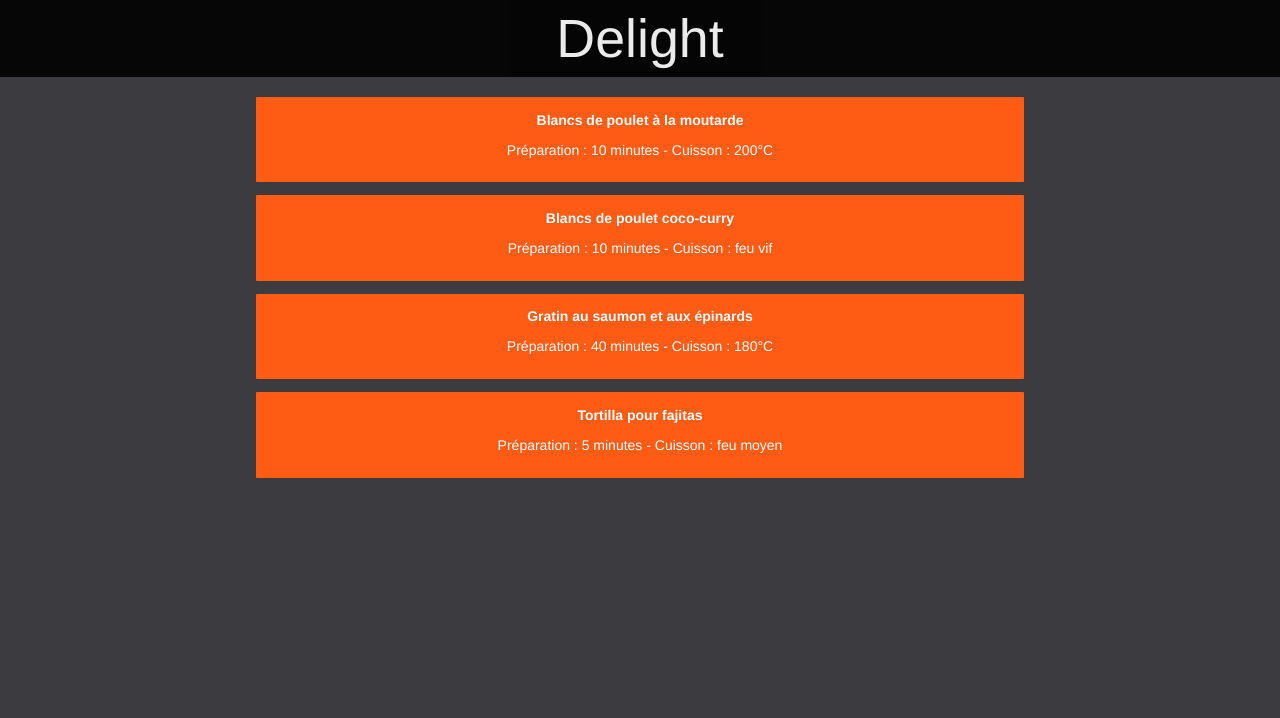
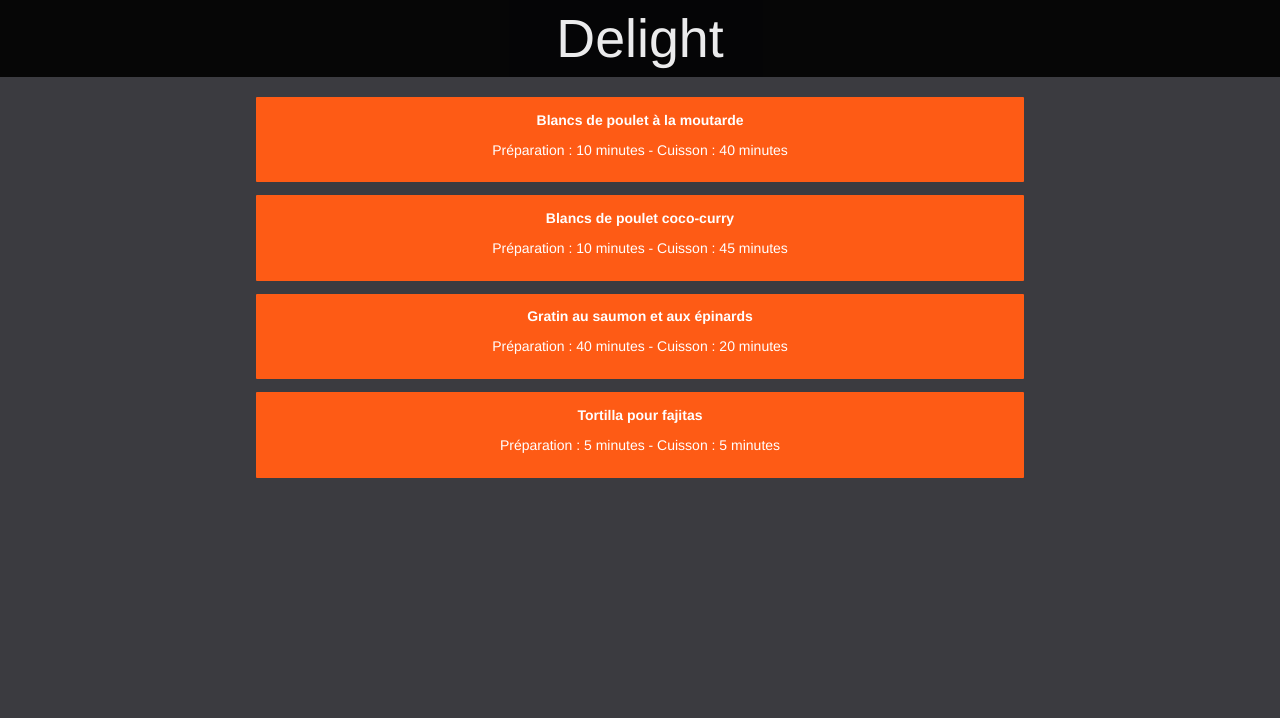
Before and after one commit to scrapp3rz/Delite, a PHP site: page /pageDish.php in a window 1280 px wide. Shown: the top 718 px of the page. Run offline with PHP 8.4, Linux system fonts and the light colour scheme; data comes from the database, SQL or seed files in the repository.

Commit message:
modifs couleurs des catégories

```diff
--- a/assets/css/style.css
+++ b/assets/css/style.css
@@ -14,6 +14,7 @@
 */
 body  {
 background: #3B3B40;
+	color: #fff;
 }
 
 #menucentre {
@@ -745,7 +746,7 @@ margin-bottom: auto;
 }
 
 .cat-recipe.smartcook {
-    background-color: #ff007f;
+    background-color: #f9429e;
 	opacity: 0.9;
 	transition: all 0.2s;
 }
@@ -786,7 +787,7 @@ margin-bottom: auto;
 
 
 .cat-recipe.conversion {
-    background-color: #f9429e;
+    background-color: #ff007f;
 	opacity: 0.9;
 	transition: all 0.2s;
 }
--- a/page15min.php
+++ b/page15min.php
@@ -45,7 +45,7 @@ while ($donnees = $reponse->fetch())
     <strong>Recette</strong> :  <a href="pageRecette.php?id_recette=<?php echo $donnees['recipeid']?> ">
     <?php  echo $donnees['nomrecette']; ?> <br>
     Temps de préparation : <?php echo $donnees['preparation']; ?> minutes<br>
-    Cuisson : <?php echo $donnees['temperature']; ?>  <br> <a/>
+    Cuisson : <?php echo $donnees['cuisson']; ?> minutes <br> <a/>
 
 <br>
    </p>
--- a/pageDessert.php
+++ b/pageDessert.php
@@ -47,7 +47,7 @@ while ($donnees = $reponse->fetch())
    <p class="titrerecette">
     Préparation : <?php echo $donnees['preparation']; ?> minutes   -
 
-    Cuisson : <?php echo $donnees['temperature']; ?>  <br>
+    Cuisson : <?php echo $donnees['cuisson']; ?> minutes  <br>
  </p>    <a/>
 
 
--- a/pageDish.php
+++ b/pageDish.php
@@ -48,7 +48,7 @@ while ($donnees = $reponse->fetch())
    <p class="titrerecette">
     Préparation : <?php echo $donnees['preparation']; ?> minutes   -
 
-    Cuisson : <?php echo $donnees['temperature']; ?>  <br>
+    Cuisson : <?php echo $donnees['cuisson']; ?> minutes <br>
  </p>    <a/>
 
 
--- a/pageDrink.php
+++ b/pageDrink.php
@@ -47,7 +47,7 @@ while ($donnees = $reponse->fetch())
    <p class="titrerecette">
     Préparation : <?php echo $donnees['preparation']; ?> minutes   -
 
-    Cuisson : <?php echo $donnees['temperature']; ?>  <br>
+    Cuisson : <?php echo $donnees['cuisson']; ?> minutes <br>
  </p>    <a/>
 
 
--- a/pageSmartCook.php
+++ b/pageSmartCook.php
@@ -47,7 +47,7 @@ while ($donnees = $reponse->fetch())
    <p class="titrerecette">
     Préparation : <?php echo $donnees['preparation']; ?> minutes   -
 
-    Cuisson : <?php echo $donnees['temperature']; ?>  <br>
+    Cuisson : <?php echo $donnees['cuisson']; ?> minutes <br>
  </p>    <a/>
 
 
--- a/pageStarter.php
+++ b/pageStarter.php
@@ -47,7 +47,7 @@ while ($donnees = $reponse->fetch())
    <p class="titrerecette">
     Préparation : <?php echo $donnees['preparation']; ?> minutes   -
 
-    Cuisson : <?php echo $donnees['temperature']; ?>  <br>
+    Cuisson : <?php echo $donnees['cuisson']; ?> minutes <br>
  </p>    <a/>
 
 
--- a/pageVegetarien.php
+++ b/pageVegetarien.php
@@ -48,7 +48,7 @@ while ($donnees = $reponse->fetch())
    <p class="titrerecette">
     Préparation : <?php echo $donnees['preparation']; ?> minutes   -
 
-    Cuisson : <?php echo $donnees['temperature']; ?>  <br>
+    Cuisson : <?php echo $donnees['cuisson']; ?> minutes <br>
  </p>    <a/>
 
 
```
